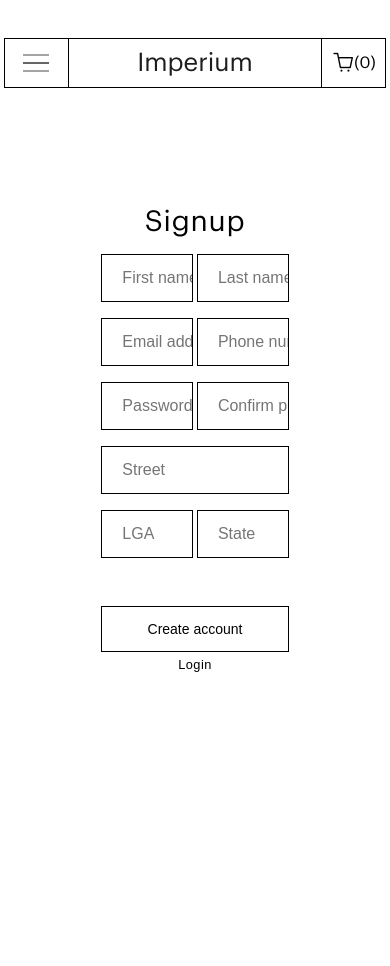
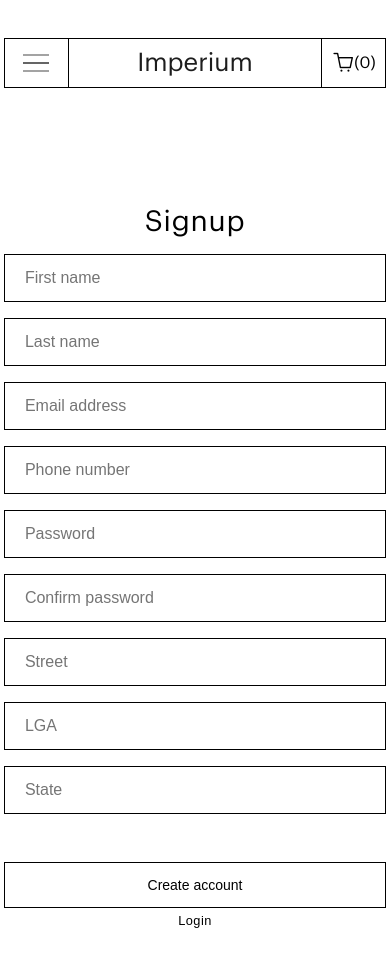
Before and after one commit to Phumbie/imperium-deprecated, a Vue app: page /signup in a window 390 px wide. Shown: the top 966 px of the page. Before the commit the page ends 844 px from the top, so only its background shows below. Built offline with nearby package versions, Linux system fonts and the light colour scheme; no server answers; what vue-js-modal, vue-sweetalert2 would draw is missing.

Commit message:
feat: made signup page responsive

```diff
--- a/src/components/Signup.vue
+++ b/src/components/Signup.vue
@@ -135,8 +135,20 @@ export default {
     flex-wrap: wrap;
     justify-content: space-between;
 
+    @media screen and (max-width: 1200px) {
+      width: 70%;
+    }
+
+    @media screen and (max-width: 900px) {
+      width: 100%;
+    }
+
     input {
       width: 49%;
+
+      @media screen and (max-width: 600px) {
+        width: 100%;
+      }
     }
 
     .address {
@@ -149,6 +161,9 @@ export default {
 
       input {
         width: 49%;
+        @media screen and (max-width: 600px) {
+          width: 100%;
+        }
       }
     }
 
```
